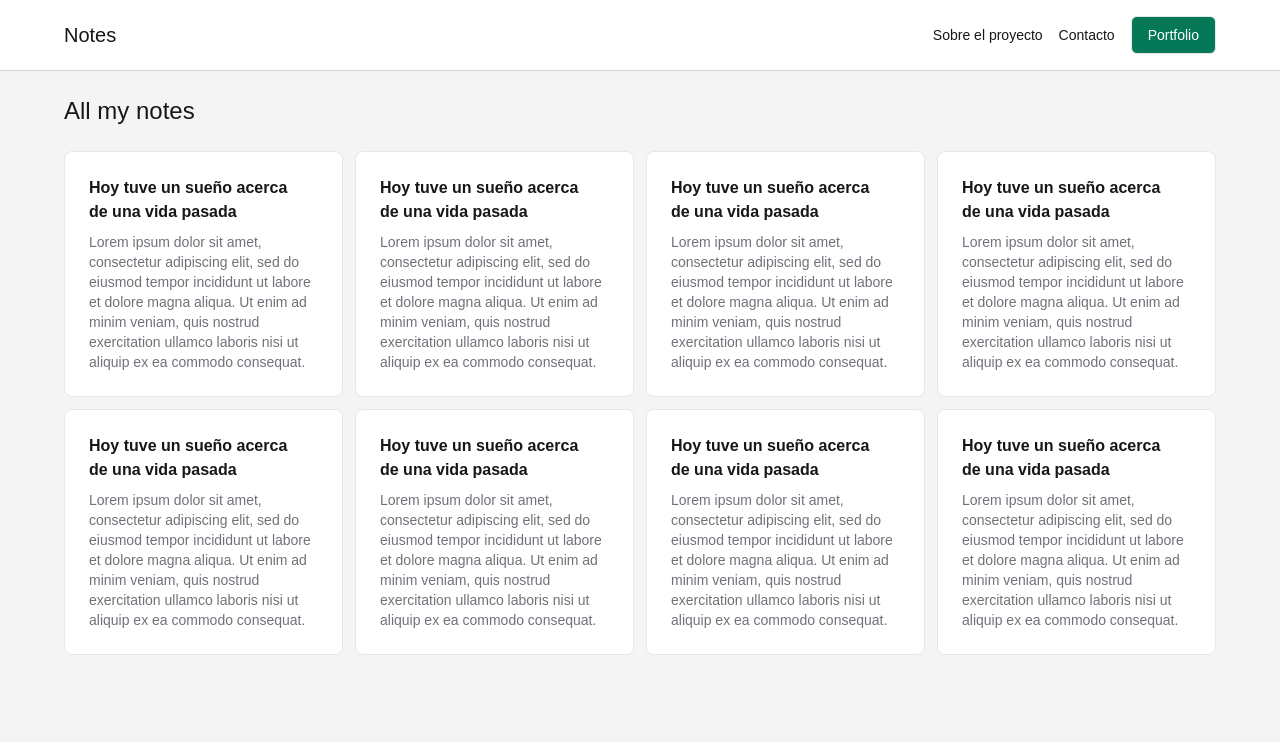
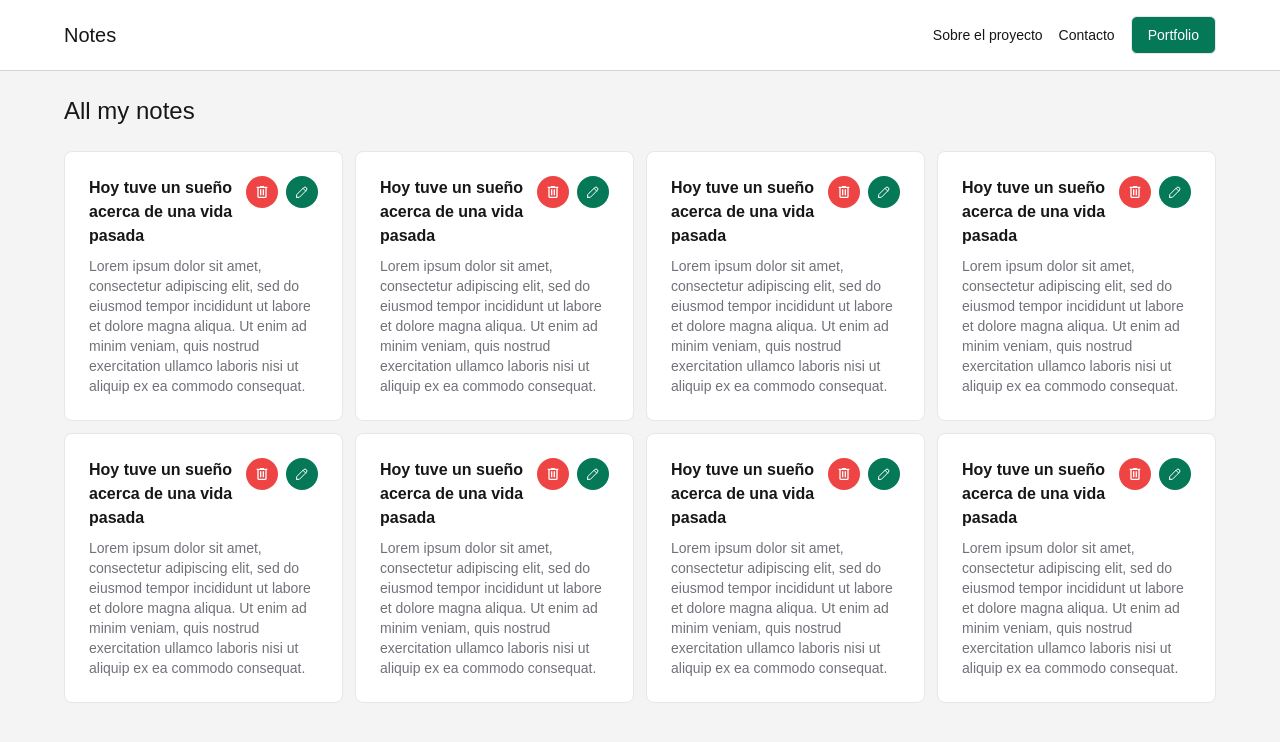
Before and after one commit to FedeCodeLab/Notes, a Next.js app: page / in a window 1280 px wide. Shown: the top 742 px of the page. Built offline with nearby package versions, Linux system fonts and the light colour scheme.

Commit message:
card finalizada

```diff
--- a/src/components/Card.tsx
+++ b/src/components/Card.tsx
@@ -1,21 +1,22 @@
 import EditIcon from "@/icons/EditIcon";
 import TrashIcon from "@/icons/TrashIcon";
+import TrashIcon2 from "@/icons/TrashIcon2";
 
 export default function Card() {
   return (
-    <article className="bg-white border rounded-lg p-6 gap-2 flex flex-col">
+    <article className="bg-white hover:bg-slate-100 border rounded-lg p-6 gap-2 flex flex-col cursor-pointer">
       <div className="flex gap-2">
         <h3 className="font-semibold">
           Hoy tuve un sueño acerca de una vida pasada
         </h3>
 
-        <div className="">
-          <EditIcon color={"#fff"} width={20} height={20} />
-        </div>
+        <button className="bg-red-500 hover:bg-red-600 rounded-full w-8 h-8 p-2 flex items-center justify-center text-white">
+          <TrashIcon2 color={"#fff"} width={16} height={16} />
+        </button>
 
-        {/* <button className="bg-emerald-700 hover:bg-emerald-800 rounded-full  flex items-center justify-center text-white">
-          <TrashIcon color={"#fff"} width={10} height={10} />
-        </button> */}
+        <button className="bg-emerald-700 hover:bg-emerald-800 rounded-full w-8 h-8 p-2 flex items-center justify-center text-white">
+          <EditIcon color={"#fff"} width={16} height={16} />
+        </button>
       </div>
       <p className="text-sm text-zinc-500">
         Lorem ipsum dolor sit amet, consectetur adipiscing elit, sed do eiusmod
--- /dev/null
+++ b/src/icons/TrashIcon2.tsx
@@ -0,0 +1,15 @@
+import { IconProps } from "@/types/IconTypes";
+
+export default function TrashIcon2({ color, width, height }: IconProps) {
+  return (
+    <svg
+      xmlns="http://www.w3.org/2000/svg"
+      height={height}
+      viewBox="0 -960 960 960"
+      width={width}
+      fill={color}
+    >
+      <path d="M280-120q-33 0-56.5-23.5T200-200v-520h-40v-80h200v-40h240v40h200v80h-40v520q0 33-23.5 56.5T680-120H280Zm400-600H280v520h400v-520ZM360-280h80v-360h-80v360Zm160 0h80v-360h-80v360ZM280-720v520-520Z" />
+    </svg>
+  );
+}
```
